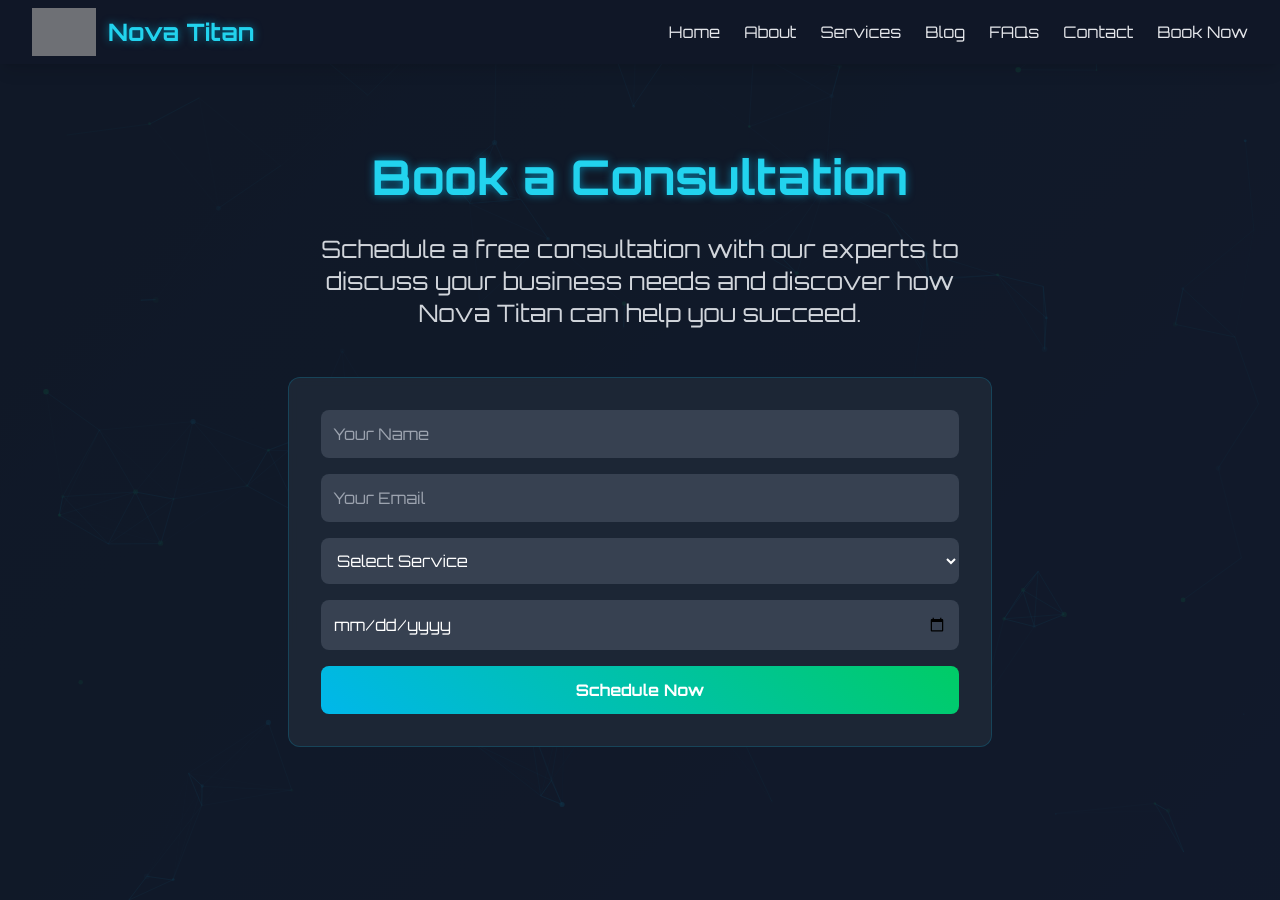
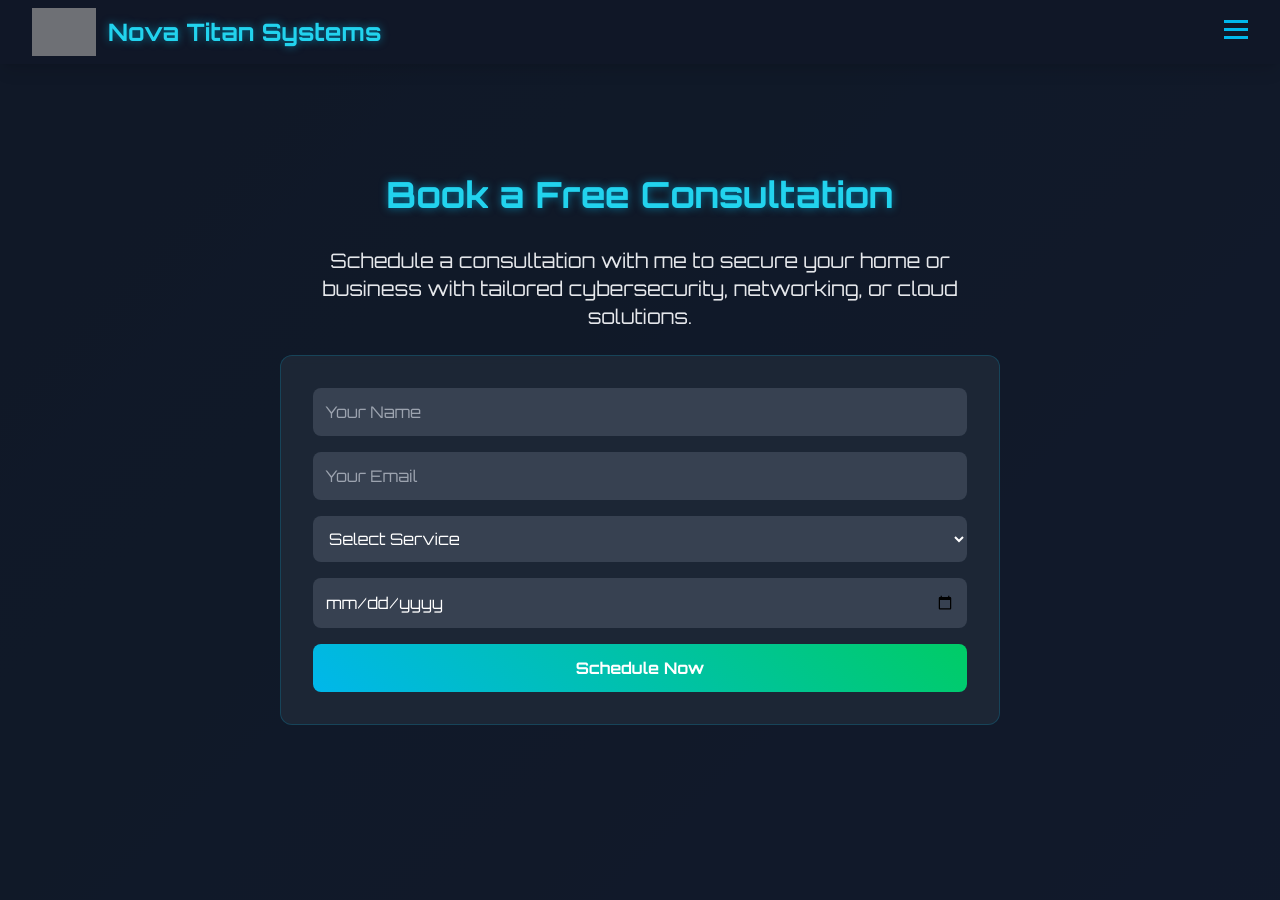
Before and after one commit to tzsmit/novatitan.github.io, a Jekyll site: the page book-now.html, which Jekyll copies as it is, in a window 1280 px wide and 900 px high. Built offline with Jekyll 4.4.1, drawn with Linux system fonts in a browser that asks for light colours; nearby versions of some CDN libraries; some of the changed text lies outside the part shown; grey boxes are pictures that could not be loaded.

Commit message:
Update book-now.html

```diff
--- a/book-now.html
+++ b/book-now.html
@@ -3,7 +3,9 @@
 <head>
   <meta charset="UTF-8">
   <meta name="viewport" content="width=device-width, initial-scale=1.0">
-  <title>Book Now - Nova Titan</title>
+  <title>Book Now - Nova Titan Systems</title>
+  <meta name="description" content="Book a free consultation with Nova Titan Systems for cybersecurity, networking, and cloud solutions. Secure your business today.">
+  <meta name="keywords" content="IT consultation, cybersecurity consultation, cloud migration, book IT services">
   <script src="https://cdn.tailwindcss.com"></script>
   <script src="https://cdn.jsdelivr.net/particles.js/2.0.0/particles.min.js"></script>
   <script src="https://cdnjs.cloudflare.com/ajax/libs/gsap/3.12.5/gsap.min.js"></script>
@@ -35,19 +37,41 @@
     .card:hover { transform: translateY(-5px); box-shadow: 0 8px 25px rgba(0, 183, 235, 0.3); }
     .glow { text-shadow: 0 0 8px rgba(0, 183, 235, 0.6); }
     #particles-js { position: absolute; width: 100%; height: 100%; z-index: 0; }
-    input, select { width: 100%; min-height: 2.5rem; }
+    .hamburger { cursor: pointer; width: 24px; height: 24px; position: relative; }
+    .hamburger span {
+      background: #00b7eb;
+      height: 3px;
+      width: 100%;
+      position: absolute;
+      left: 0;
+      transition: all 0.3s ease;
+    }
+    .hamburger span:nth-child(1) { top: 0; }
+    .hamburger span:nth-child(2) { top: 8px; }
+    .hamburger span:nth-child(3) { top: 16px; }
+    .hamburger.open span:nth-child(1) { transform: rotate(45deg); top: 8px; }
+    .hamburger.open span:nth-child(2) { opacity: 0; }
+    .hamburger.open span:nth-child(3) { transform: rotate(-45deg); top: 8px; }
+    .nav-menu {
+      transform: translateX(100%);
+      transition: transform 0.5s ease;
+      background: #1a202c;
+      position: fixed;
+      top: 0;
+      right: 0;
+      height: 100vh;
+      width: 75%;
+      max-width: 300px;
+      z-index: 30;
+      padding-top: 4rem;
+    }
+    .nav-menu.open { transform: translateX(0); }
+    @media (min-width: 640px) {
+      .nav-menu { width: 50%; max-width: 400px; }
+    }
     @media (max-width: 640px) {
-      .nav-link { font-size: 0.9rem; }
-      .nav-link:hover { transform: none; }
-      .nav-link::after { display: none; }
-      .btn-gradient { font-size: 0.9rem; padding: 0.5rem 1rem; }
-      .card { padding: 1rem; }
-      h1 { font-size: 2rem; }
-      p { font-size: 0.9rem; }
-      .flex { flex-direction: column; align-items: center; }
-      .space-x-6 > * + * { margin-left: 0; margin-top: 0.5rem; }
-      .space-x-4 > * + * { margin-left: 0; margin-top: 0.5rem; }
-      input, select { font-size: 0.9rem; padding: 0.5rem; }
+      .hero-content h1 { font-size: 1.5rem; } /* text-2xl */
+      .hero-content p { font-size: 1rem; } /* text-base */
     }
   </style>
 </head>
@@ -58,19 +82,26 @@
   <!-- Navigation -->
   <nav class="bg-gray-900/95 backdrop-blur-md shadow-lg fixed w-full z-20">
     <div class="max-w-7xl mx-auto px-4 sm:px-6 lg:px-8">
-      <div class="flex flex-col sm:flex-row justify-between items-center h-auto sm:h-16 py-4 sm:py-0">
+      <div class="flex justify-between items-center h-16">
         <div class="flex items-center">
-          <img src="assets/img/logo-rounded.png" alt="Nova Titan Logo" class="h-12 w-auto animate-pulse">
-          <span class="ml-3 text-2xl font-bold text-cyan-400 glow">Nova Titan</span>
+          <a href="index.html" class="flex items-center">
+            <img src="assets/img/logo-rounded.png" alt="Nova Titan Systems Logo" class="h-12 w-auto animate-pulse">
+            <span class="ml-3 text-2xl font-bold text-cyan-400 glow">Nova Titan Systems</span>
+          </a>
         </div>
-        <div class="flex flex-col sm:flex-row space-y-2 sm:space-y-0 sm:space-x-6 mt-2 sm:mt-0">
-          <a href="index.html" class="nav-link text-gray-200 text-lg sm:text-base font-medium">Home</a>
-          <a href="about.html" class="nav-link text-gray-200 text-lg sm:text-base font-medium">About</a>
-          <a href="services.html" class="nav-link text-gray-200 text-lg sm:text-base font-medium">Services</a>
-          <a href="blog.html" class="nav-link text-gray-200 text-lg sm:text-base font-medium">Blog</a>
-          <a href="faqs.html" class="nav-link text-gray-200 text-lg sm:text-base font-medium">FAQs</a>
-          <a href="contact.html" class="nav-link text-gray-200 text-lg sm:text-base font-medium">Contact</a>
-          <a href="book-now.html" class="nav-link text-gray-200 text-lg sm:text-base font-medium">Book Now</a>
+        <div class="hamburger" id="hamburger">
+          <span></span>
+          <span></span>
+          <span></span>
+        </div>
+        <div class="nav-menu flex flex-col space-y-4 px-6 sm:px-8" id="nav-menu">
+          <a href="index.html" class="nav-link text-gray-200 text-lg font-medium">Home</a>
+          <a href="about.html" class="nav-link text-gray-200 text-lg font-medium">About</a>
+          <a href="services.html" class="nav-link text-gray-200 text-lg font-medium">Services</a>
+          <a href="blog.html" class="nav-link text-gray-200 text-lg font-medium">Blog</a>
+          <a href="faqs.html" class="nav-link text-gray-200 text-lg font-medium">FAQs</a>
+          <a href="contact.html" class="nav-link text-gray-200 text-lg font-medium">Contact</a>
+          <a href="book-now.html" class="nav-link text-gray-200 text-lg font-medium">Book Now</a>
         </div>
       </div>
     </div>
@@ -78,19 +109,18 @@
 
   <!-- Book Now Section -->
   <section id="book-now" class="py-20 bg-gray-900/80 relative min-h-screen flex items-center">
-    <div class="max-w-3xl mx-auto px-4 sm:px-6 lg:px-8 text-center">
-      <h1 class="text-4xl sm:text-5xl font-bold text-center text-cyan-400 glow mb-8 animate-fade-in">Book a Consultation</h1>
-      <p class="text-xl sm:text-2xl text-gray-300 mb-12 animate-fade-in-delay">Schedule a free consultation with our experts to discuss your business needs and discover how Nova Titan can help you succeed.</p>
+    <div class="hero-content max-w-3xl mx-auto px-6 w-full text-center">
+      <h1 class="text-3xl sm:text-4xl font-bold text-cyan-400 glow mb-8 animate-fade-in leading-tight">Book a Free Consultation</h1>
+      <p class="text-lg sm:text-xl text-gray-200 mb-6 animate-fade-in-delay leading-relaxed">Schedule a consultation with me to secure your home or business with tailored cybersecurity, networking, or cloud solutions.</p>
       <div class="card bg-gray-800/90 p-8 rounded-xl backdrop-blur-sm">
         <div class="flex flex-col space-y-4">
           <input type="text" placeholder="Your Name" class="p-3 rounded-lg bg-gray-700 text-white border-none focus:ring-2 focus:ring-cyan-400">
           <input type="email" placeholder="Your Email" class="p-3 rounded-lg bg-gray-700 text-white border-none focus:ring-2 focus:ring-cyan-400">
           <select class="p-3 rounded-lg bg-gray-700 text-white border-none focus:ring-2 focus:ring-cyan-400">
             <option value="" disabled selected>Select Service</option>
-            <option value="cybersecurity">Cybersecurity</option>
-            <option value="it-consulting">IT Consulting</option>
-            <option value="digital-solutions">Digital Solutions</option>
-            <option value="installations">Installations</option>
+            <option value="cybersecurity">Cybersecurity Solutions</option>
+            <option value="it-consulting">Networking & IT Services</option>
+            <option value="digital-solutions">Cloud Solutions</option>
           </select>
           <input type="date" class="p-3 rounded-lg bg-gray-700 text-white border-none focus:ring-2 focus:ring-cyan-400">
           <button class="btn-gradient text-white font-semibold py-3 px-8 rounded-lg">Schedule Now</button>
@@ -102,17 +132,17 @@
   <!-- Footer -->
   <footer class="bg-gray-900/90 py-8 relative">
     <div class="max-w-7xl mx-auto px-4 sm:px-6 lg:px-8 text-center">
-      <p class="text-gray-400 text-lg">&copy; 2025 Nova Titan. All rights reserved.</p>
-      <div class="mt-4 flex flex-col sm:flex-row justify-center space-y-2 sm:space-y-0 sm:space-x-4">
+      <p class="text-gray-400 text-lg">&copy; 2025 Nova Titan Systems. All rights reserved.</p>
+      <div class="mt-4 flex justify-center space-x-4">
         <a href="blog.html" class="text-gray-400 hover:text-cyan-400">Blog</a>
         <a href="faqs.html" class="text-gray-400 hover:text-cyan-400">FAQs</a>
-        <a href="contact.html" class="text-gray-400 hover:text-cyan-400">Contact</a>
+        <a href="contact.html" class="text-gray-400 hover:text-cyan-300">Contact</a>
       </div>
       <div class="mt-4 text-gray-400 text-lg">
         <p>Email: <a href="mailto:traivonesmith@novatitan.net" class="text-cyan-400 hover:text-cyan-300">traivonesmith@novatitan.net</a></p>
         <p>Phone: <a href="tel:+18067017934" class="text-cyan-400 hover:text-cyan-300">806-701-7934</a></p>
       </div>
-      <div class="mt-4 flex flex-col sm:flex-row justify-center space-y-2 sm:space-y-0 sm:space-x-4">
+      <div class="mt-4 flex justify-center space-x-4">
         <a href="https://linkedin.com/in/traivone-smith-969b60327" class="text-gray-400 hover:text-cyan-400">LinkedIn</a>
         <a href="https://www.tiktok.com/@novatitan1" class="text-gray-400 hover:text-cyan-400">TikTok</a>
         <a href="https://www.youtube.com/@TraisCyberJourney" class="text-gray-400 hover:text-cyan-400">YouTube</a>
```
Also changed, not shown: other parts of book-now.html (+3 -4 lines).
